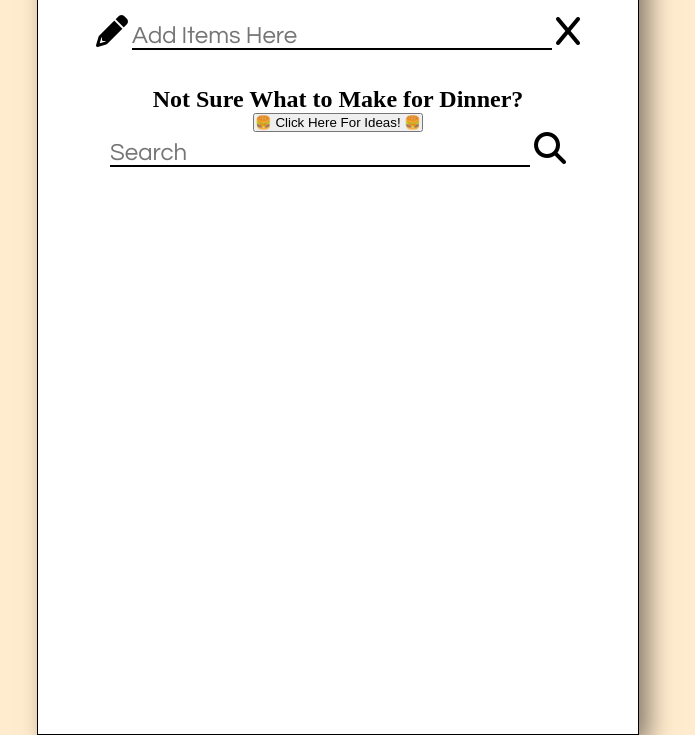
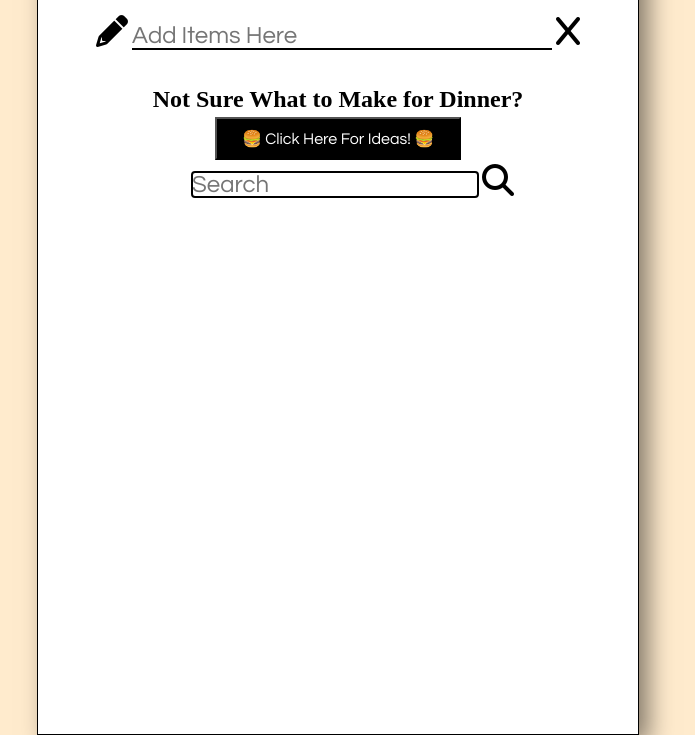
Before and after one commit to atlantapatt/Phase-1-Project, a plain HTML site: page index.html in a window 1280 px wide. Shown: the part 67-802 px from the top of the page, without its empty margins (302-997 px from the left). Drawn offline with Linux system fonts and the light colour scheme.

Commit message:
Style API button and search bar

```diff
--- a/style.css
+++ b/style.css
@@ -43,7 +43,7 @@ body{
 }
 
 #allItem h2{
-    margin-left: 50px;
+    margin-left: 100px;
     margin-right: 10px;
     margin-top: 15px;
     font-size: 2rem;
@@ -64,3 +64,20 @@ body{
         font-size: 1.5rem;
     }
 }
+
+.recipies button {
+    font-family: "Century Gothic";
+    background-color: black;
+    color: white;
+    padding: 10px 25px;
+    display: inline-block;
+    font-size: 16px;
+    margin: 4px 2px;
+}
+
+.recipies input {
+    border: 10px;
+    outline: auto;
+    width: auto;
+    margin-left: 5%;
+}
```
